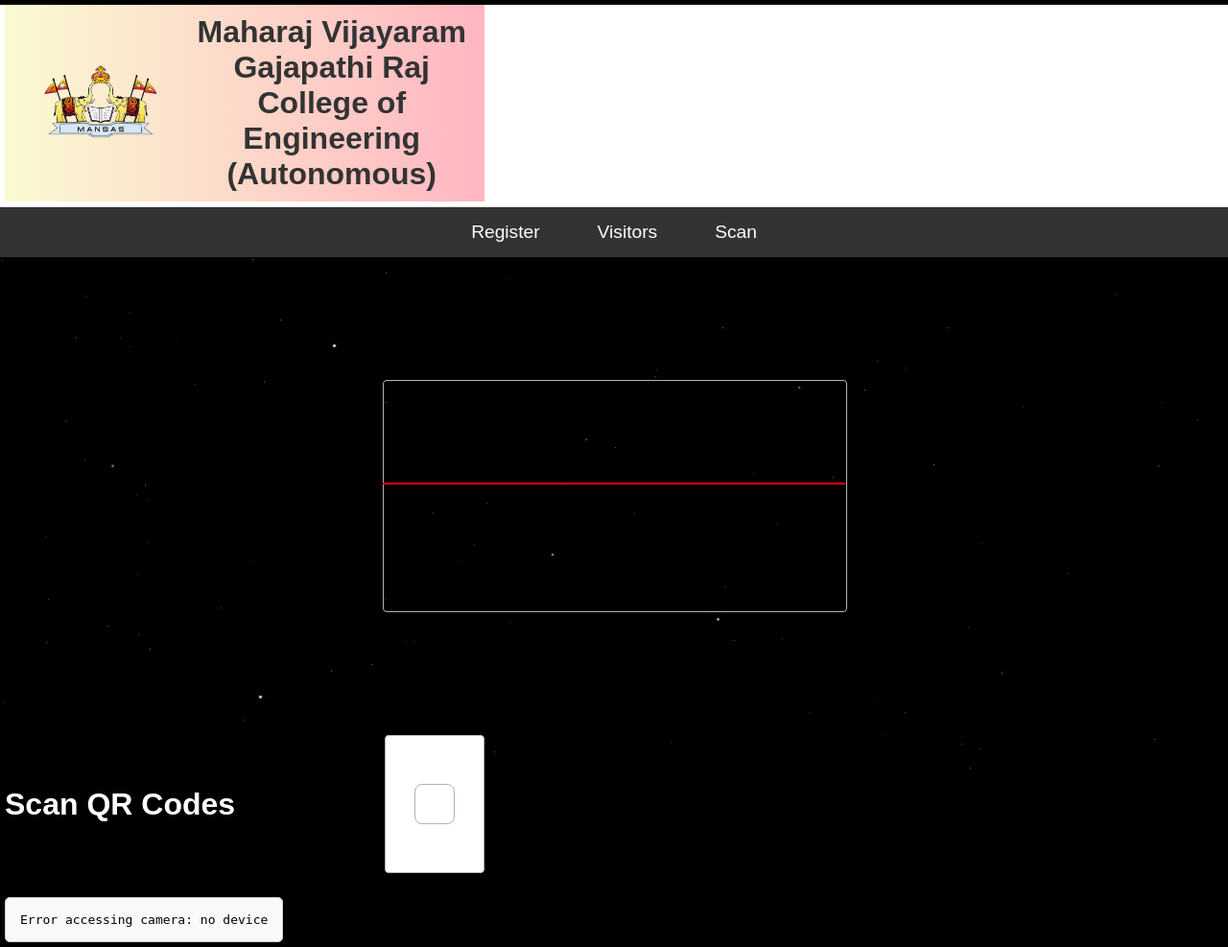
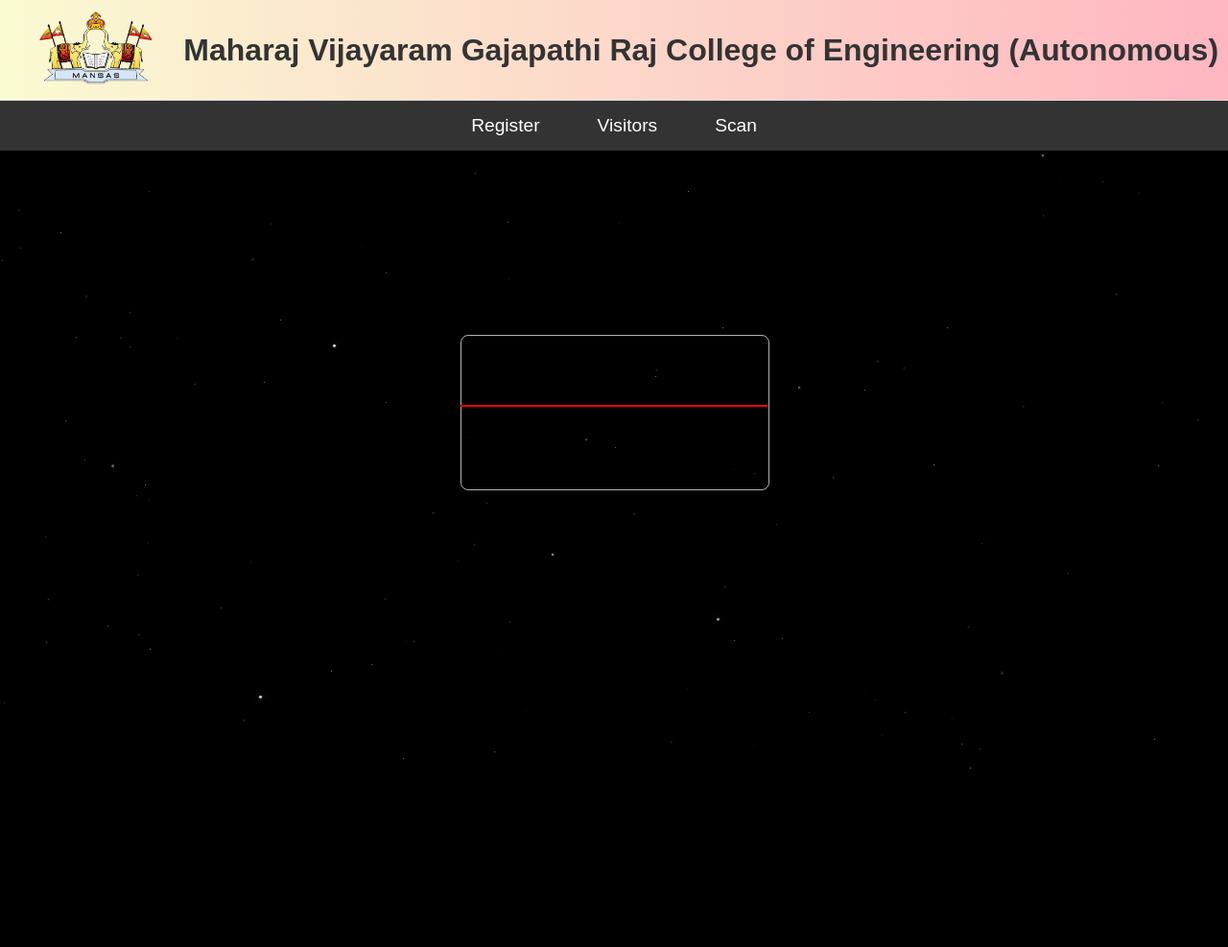
Before and after one commit to HarshavardhanVemali/Qrgatepass, a Django app: page /adminscan/ in a window 1280 px wide. Shown: the whole page at 96% size. After the commit the page ends 802 px from the top, so only its background shows below. Run offline with Django 5.2, Linux system fonts and the light colour scheme; a user stored in the database is signed in; some libraries are stand-ins or nearby versions.

Commit message:
changescommit

```diff
--- a/qrapp/templates/adminscan.html
+++ b/qrapp/templates/adminscan.html
@@ -53,12 +53,15 @@
 
         .video-container {
             position: relative;
-            width: fit-content;
-            margin: 10% auto;
+            width: 320px;
+            margin: 15% auto;
+            text-align: center;
         }
 
         #qr-video {
-            display: block;
+            width: 100%;
+            border: 1px solid #b2b2b2;
+            border-radius: 8px;
         }
 
         .scanner-line {
@@ -69,6 +72,7 @@
             height: 2px;
             background-color: red;
             animation: moveScanner 2s infinite;
+            pointer-events: none;
         }
 
         @keyframes moveScanner {
@@ -77,22 +81,45 @@
             100% { top: 100%; }
         }
 
-        .container {
-            width: 100%;
-            max-width: 500px;
-            margin: 5px;
+        .qr-overlay {
+            position: fixed;
+            top: 50%;
+            left: 50%;
+            transform: translate(-50%, -50%);
+            background-color: rgba(0, 0, 0, 0.7);
+            color: #fff;
+            border: 2px solid #00ff00;
+            border-radius: 10px;
+            padding: 20px;
+            box-shadow: 0 0 15px rgba(0, 255, 0, 0.5);
+            display: none;
+            text-align: center;
+            z-index: 100;
         }
 
-        .container h1 {
-            color: #ffffff;
+        .qr-overlay #qr-data {
+            margin-bottom: 15px;
+            font-size: 16px;
         }
 
-        .section {
-            background-color: #ffffff;
-            padding: 50px 30px;
-            border: 1.5px solid #b2b2b2;
-            border-radius: 0.25em;
-            box-shadow: 0 20px 25px rgba(0, 0, 0, 0.25);
+        button {
+            padding: 10px 20px;
+            border: none;
+            border-radius: 5px;
+            color: #fff;
+            background-color: #008000;
+            font-size: 16px;
+            cursor: pointer;
+            transition: background-color 0.3s;
+        }
+
+        button:hover {
+            background-color: #005700;
+        }
+        @keyframes moveScanner {
+            0% { top: 0%; }
+            50% { top: 50%; }
+            100% { top: 100%; }
         }
 
         #my-qr-reader {
@@ -117,21 +144,6 @@
 
         button:hover {
             background-color: #008000;
-        }
-
-        video {
-            width: 100% !important;
-            border: 1px solid #b2b2b2 !important;
-            border-radius: 0.25em;
-        }
-
-        .result-container {
-            margin-top: 20px;
-            padding: 15px;
-            border: 1px solid #ccc;
-            border-radius: 5px;
-            background-color: #f9f9f9;
-            font-family: monospace;
         }
     </style>
 </head>
@@ -163,45 +175,57 @@
     <div class="background-stars"></div>
 
     <div class="video-container">
-        <video id="qr-video" width="320" height="240" autoplay muted></video>
+        <video id="qr-video" autoplay muted></video>
         <div class="scanner-line"></div>
+        <div class="qr-overlay">
+            <div id="qr-data"></div>
+            <button id="ok-button">OK</button>
+        </div>
+    </div>
+    <div id="scan-status"></div> <div class="container">
+        <h1>Scan QR Codes</h1>
+        <div class="section">
     </div>
     <canvas id="qr-canvas" style="display:none;"></canvas>
-    <div class="container">
-        <h1>Scan QR Codes</h1>
-        <div class="section">
-            <div id="my-qr-reader"></div>
-        </div>
-    </div>
-    <div class="container">
-        <div class="result-container" id="qr-result"></div>
-    </div>
 
     <script>
         const video = document.getElementById('qr-video');
         const canvas = document.getElementById('qr-canvas');
         const context = canvas.getContext('2d');
-        const resultDiv = document.getElementById('qr-result');
+        const scanStatusDiv = document.getElementById('scan-status');
+        const qrOverlay = document.querySelector('.qr-overlay');
+        const qrDataDiv = document.getElementById('qr-data');
+        const okButton = document.getElementById('ok-button');
+        let stream = null;
+        const scanInterval = 100;
+        const scanTimeout = 5000;
+        let scanningTimeout;
+        let scanning = true;
 
         function initializeCamera() {
-            console.log('Initializing camera...');
             navigator.mediaDevices.getUserMedia({ video: { facingMode: 'environment' } })
-                .then(stream => {
-                    console.log('Camera permission granted and stream obtained.');
+                .then(localStream => {
+                    stream = localStream;
                     video.srcObject = stream;
                     video.setAttribute('playsinline', true);
                     video.play();
-                    requestAnimationFrame(scanQRCode);
+                    scanQRCode();
                 })
                 .catch(err => {
-                    console.error('Error accessing camera:', err);
-                    resultDiv.innerHTML = 'Error accessing camera: ' + err.message;
+                    scanStatusDiv.innerHTML = 'Error accessing camera: ' + err.message;
                 });
         }
 
         function scanQRCode() {
+            if (!scanning) return;
+
+            clearTimeout(scanningTimeout);
+
+            scanningTimeout = setTimeout(() => {
+                scanStatusDiv.innerHTML = 'No QR code detected. Please try again.';
+            }, scanTimeout);
+
             if (video.readyState === video.HAVE_ENOUGH_DATA) {
-                console.log('Video feed ready.');
                 canvas.height = video.videoHeight;
                 canvas.width = video.videoWidth;
                 context.drawImage(video, 0, 0, canvas.width, canvas.height);
@@ -210,20 +234,19 @@
                 const code = jsQR(imageData.data, imageData.width, imageData.height);
 
                 if (code) {
-                    console.log('QR Code detected:', code.data);
-                    video.srcObject.getTracks().forEach(track => track.stop());
-                    resultDiv.innerHTML = 'QR Code Data: <br>' + code.data;
+                    clearTimeout(scanningTimeout);
+                    scanning = false;
+                    qrDataDiv.innerText = code.data;
+                    qrOverlay.style.display = 'block';
+
                     sendDataToDjango(code.data);
-                } else {
-                    console.log('No QR code detected.');
-                    resultDiv.innerHTML = 'No QR code detected. Please try again.';
                 }
             }
-            requestAnimationFrame(scanQRCode);
+            setTimeout(scanQRCode, scanInterval);
         }
 
         function sendDataToDjango(qrData) {
-            console.log('Sending QR data to Django:', qrData);
+            scanStatusDiv.innerHTML = "Processing...";
             fetch('', {
                 method: 'POST',
                 headers: {
@@ -239,14 +262,19 @@
                 return response.json();
             })
             .then(data => {
-                console.log('Success:', data);
-                resultDiv.innerHTML += '<br>Server Response: ' + data.message;
+                scanStatusDiv.innerHTML = "Success!";
             })
             .catch(error => {
-                console.error('Error sending QR data:', error);
-                resultDiv.innerHTML += '<br>Error communicating with server.';
+                scanStatusDiv.innerHTML = "Error communicating with the server";
             });
         }
+
+        okButton.addEventListener('click', () => {
+            qrOverlay.style.display = 'none';
+            scanning = true;
+            scanStatusDiv.innerHTML = "Scanning...";
+            scanQRCode();
+        });
 
         function createStars() {
             const starContainer = document.querySelector('.background-stars');
@@ -266,7 +294,7 @@
         document.addEventListener('DOMContentLoaded', () => {
             console.log('DOM content loaded.');
             createStars();
-            initializeCamera(); // Start the camera initialization process
+            initializeCamera();
         });
     </script>
 
```
